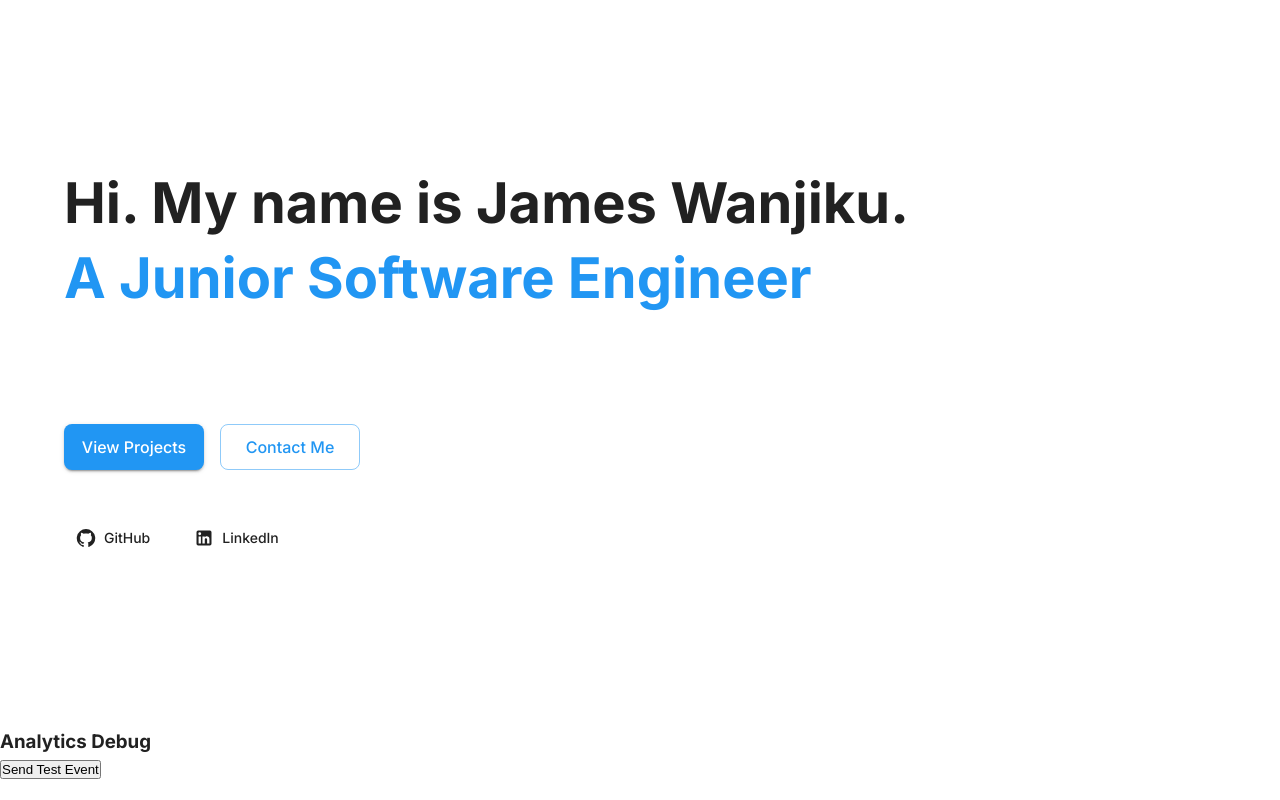
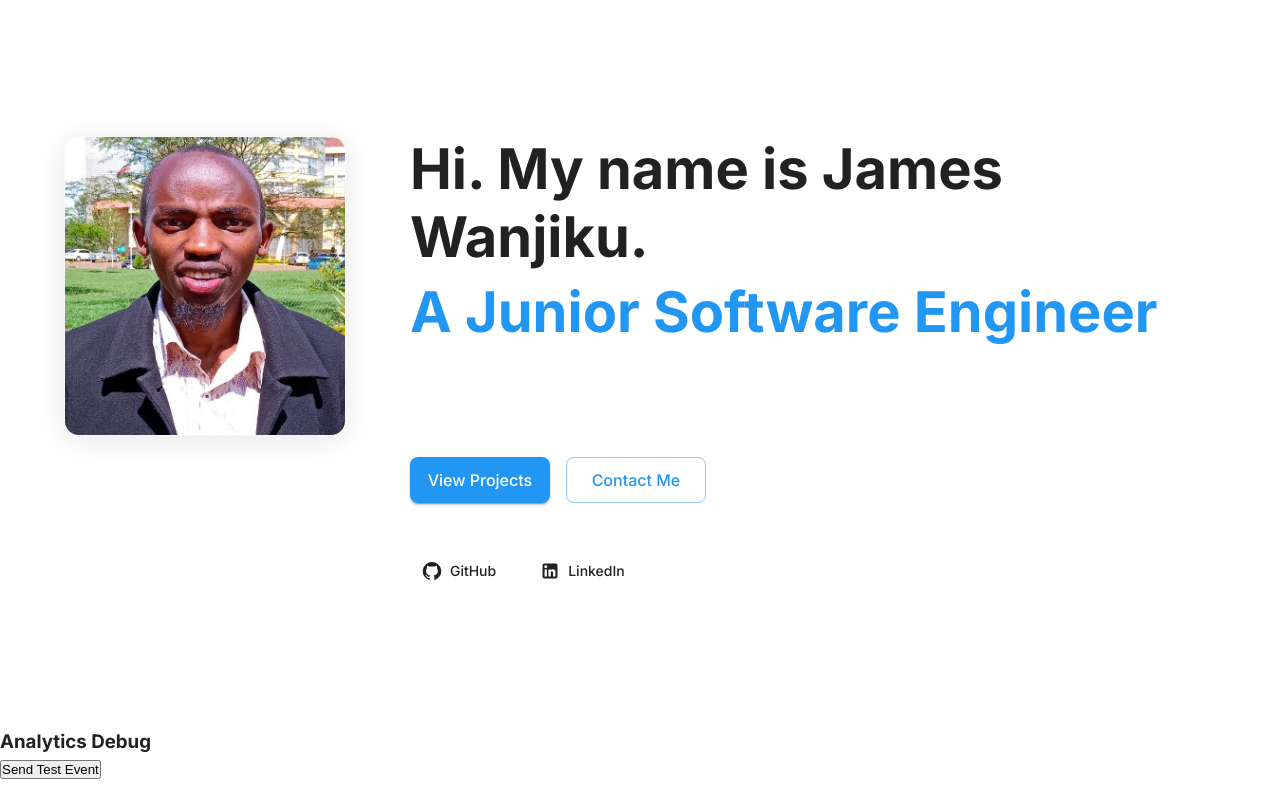
Before and after one commit to Garnet-Owl/Garnet-Owl.github.io, a Next.js app: page / in a window 1280 px wide. Built offline with nearby package versions, Linux system fonts and the light colour scheme.

Commit message:
Add ProfileImage component and integrate it into the Hero section

```diff
--- /dev/null
+++ b/app/components/ProfileImage.tsx
@@ -0,0 +1,43 @@
+"use client";
+
+import React from "react";
+import { Box } from "@mui/material";
+import Image from "next/image";
+
+interface ProfileImageProps {
+  imageUrl?: string;
+}
+
+const ProfileImage: React.FC<ProfileImageProps> = ({
+  imageUrl = "/images/profile/linkedinprf.jpg", // Placeholder until you add your photo
+}) => {
+  return (
+    <Box
+      sx={{
+        position: "relative",
+        width: { xs: "200px", sm: "250px", md: "300px" },
+        height: { xs: "200px", sm: "250px", md: "300px" },
+        borderRadius: "15px",
+        overflow: "hidden",
+        boxShadow: "0 4px 30px rgba(0, 0, 0, 0.1)",
+        backdropFilter: "blur(5px)",
+        border: "1px solid rgba(255, 255, 255, 0.3)",
+        bgcolor: "background.paper",
+        mx: { xs: "auto", md: 0 },
+        mb: { xs: 4, md: 0 },
+      }}
+    >
+      <Image
+        src={imageUrl}
+        alt="Profile"
+        fill
+        style={{
+          objectFit: "cover",
+        }}
+        priority
+      />
+    </Box>
+  );
+};
+
+export default ProfileImage;
--- a/app/dashboard/Hero.tsx
+++ b/app/dashboard/Hero.tsx
@@ -1,5 +1,8 @@
+"use client";
+
 import React from "react";
 import TypewriterEffect from "@/app/components/TypewriterEffect";
+import ProfileImage from "@/app/components/ProfileImage";
 import { Box, Typography, Container, Button, Stack } from "@mui/material";
 import { GitHub, LinkedIn } from "@mui/icons-material";
 import { useResponsive } from "@/app/context/ResponsiveContext";
@@ -20,6 +23,17 @@ const Hero = () => {
       }}
     >
       <Container maxWidth="lg">
+        <Box
+          sx={{
+            display: "flex",
+            flexDirection: { xs: "column", md: "row" },
+            alignItems: { xs: "center", md: "flex-start" },
+            gap: { xs: 4, md: 8 },
+            justifyContent: "center",
+          }}
+        >
+          <ProfileImage />
+
           <Stack spacing={4} maxWidth="md">
             <Typography
               component="h1"
@@ -30,7 +44,10 @@ const Hero = () => {
                 lineHeight: 1.2,
               }}
             >
-            <TypewriterEffect text="Hi. My name is James Wanjiku." speed={70} />
+              <TypewriterEffect
+                text="Hi. My name is James Wanjiku."
+                speed={70}
+              />
               <Box
                 component="span"
                 sx={{
@@ -40,7 +57,7 @@ const Hero = () => {
                 }}
               >
                 <TypewriterEffect
-                text="A Junior Software Engineer"
+                  text="A Junior Software Engineer."
                   speed={70}
                   delay={3300}
                 />
@@ -56,8 +73,8 @@ const Hero = () => {
               }}
             >
               <TypewriterEffect
-              text="Crafting robust and scalable solutions with modern technologies. Passionate about building exceptional software that makes a difference."
-              speed={30}
+                text="I craft robust and scalable solutions with modern technologies, and I'm Passionate about building exceptional software that makes a difference."
+                speed={40}
                 delay={5600}
               />
             </Typography>
@@ -95,7 +112,7 @@ const Hero = () => {
               <Button
                 variant="text"
                 startIcon={<GitHub />}
-              href="https://github.com/yourusername"
+                href="https://github.com/Garnet-Owl"
                 target="_blank"
                 rel="noopener noreferrer"
                 sx={{ color: "text.primary" }}
@@ -105,7 +122,7 @@ const Hero = () => {
               <Button
                 variant="text"
                 startIcon={<LinkedIn />}
-              href="https://linkedin.com/in/yourusername"
+                href="https://linkedin.com/in/james-wanjiku"
                 target="_blank"
                 rel="noopener noreferrer"
                 sx={{ color: "text.primary" }}
@@ -114,6 +131,7 @@ const Hero = () => {
               </Button>
             </Stack>
           </Stack>
+        </Box>
       </Container>
     </Box>
   );
```
Also changed, not shown: public/images/profile/linkedinprf.jpg (added). Lines whose indentation alone changed are shown as unchanged.
